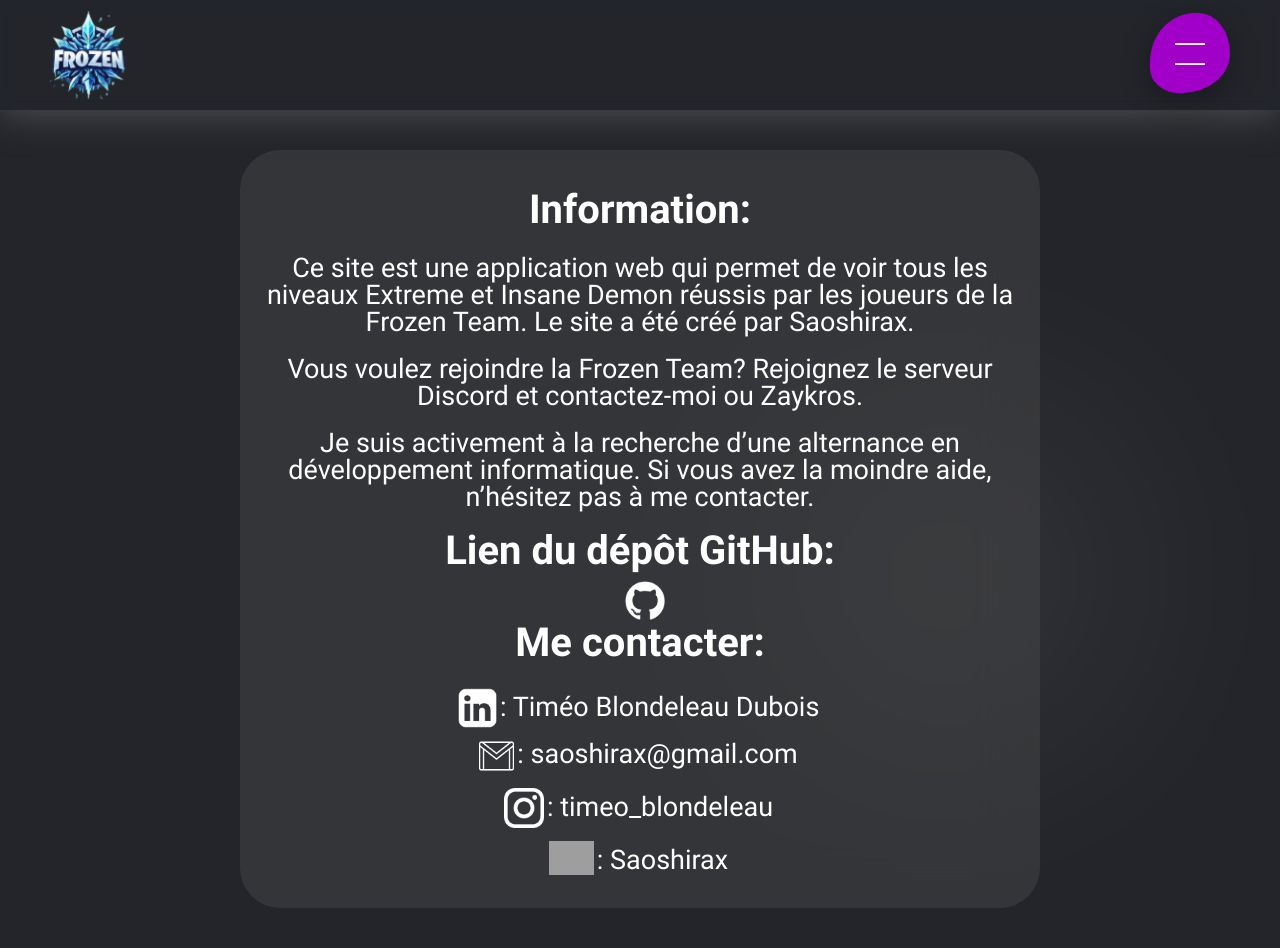
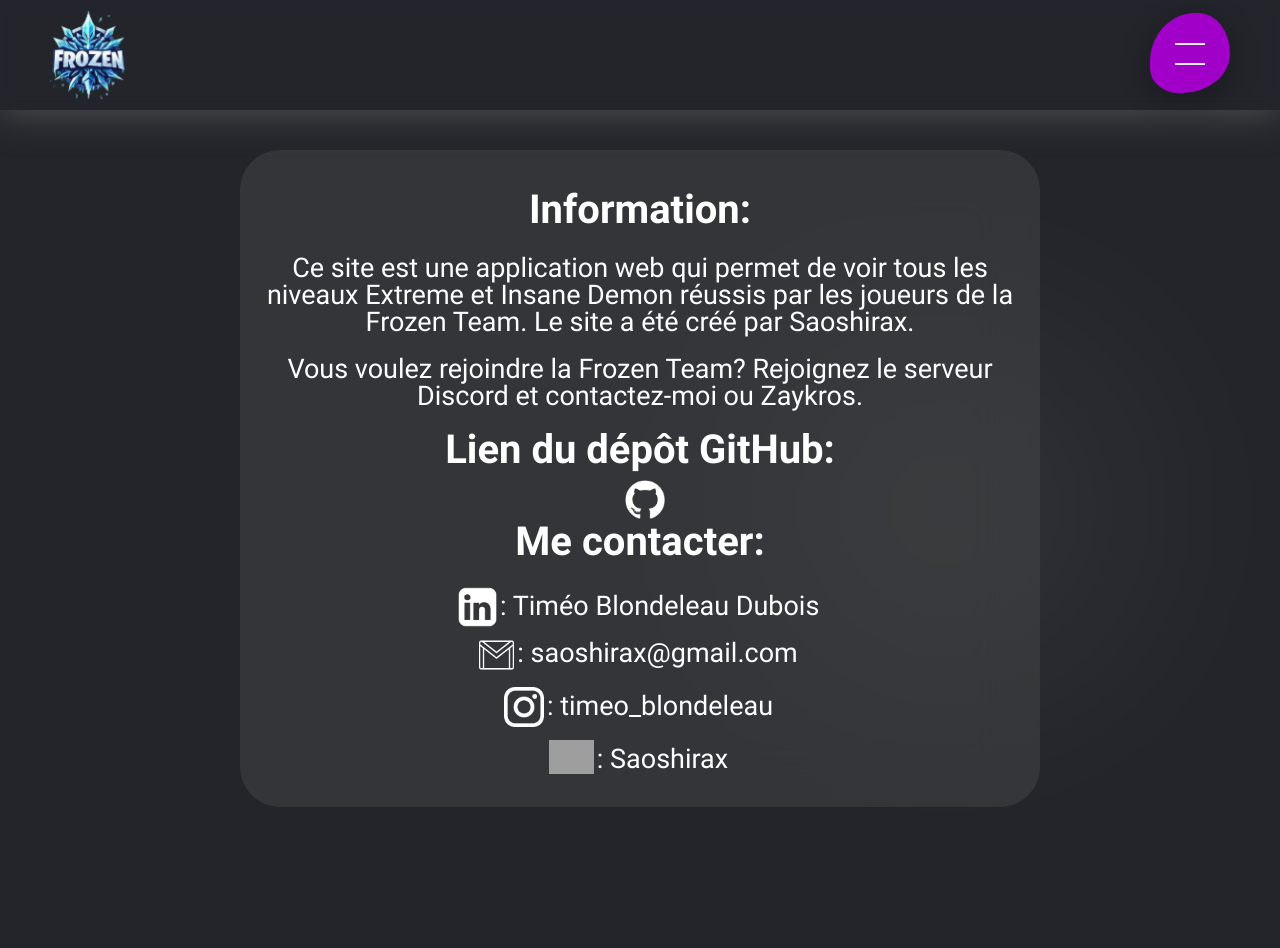
Before and after one commit to TimeoBlondeleauDubois/Frozen-Liste, a Flask app: page /information in a window 1280 px wide. After the commit the page ends 807 px from the top, so only its background shows below. Run offline with Flask 3, Linux system fonts and the light colour scheme; style sheets or scripts are compiled from the project's sources; grey boxes are pictures that could not be loaded.

Commit message:
chore: Supprimer une ligne inutile dans le fichier information.html

```diff
--- a/templates/information.html
+++ b/templates/information.html
@@ -26,7 +26,6 @@
                 <h1 class="h2 h1">Information:</h1>
                 <p>Ce site est une application web qui permet de voir tous les niveaux Extreme et Insane Demon réussis par les joueurs de la Frozen Team. Le site a été créé par Saoshirax.</p>
                 <p>Vous voulez rejoindre la Frozen Team? Rejoignez le serveur Discord et contactez-moi ou Zaykros.</p>
-                <p>Je suis activement à la recherche d’une alternance en développement informatique. Si vous avez la moindre aide, n’hésitez pas à me contacter.</p>
                 <!--<p>Si vous avez les moyens de soutenir ce projet, n'hésitez pas à vous rendre sur la page Tipeee : </p>
                 <a target="_blank" href="https://fr.tipeee.com/la-frozen-liste/">
                     <img class="img_logo_tipeee" src="{{ url_for('static', filename='pictures/logo_tipeee.png') }}" alt="Logo de Tipeee">
```
